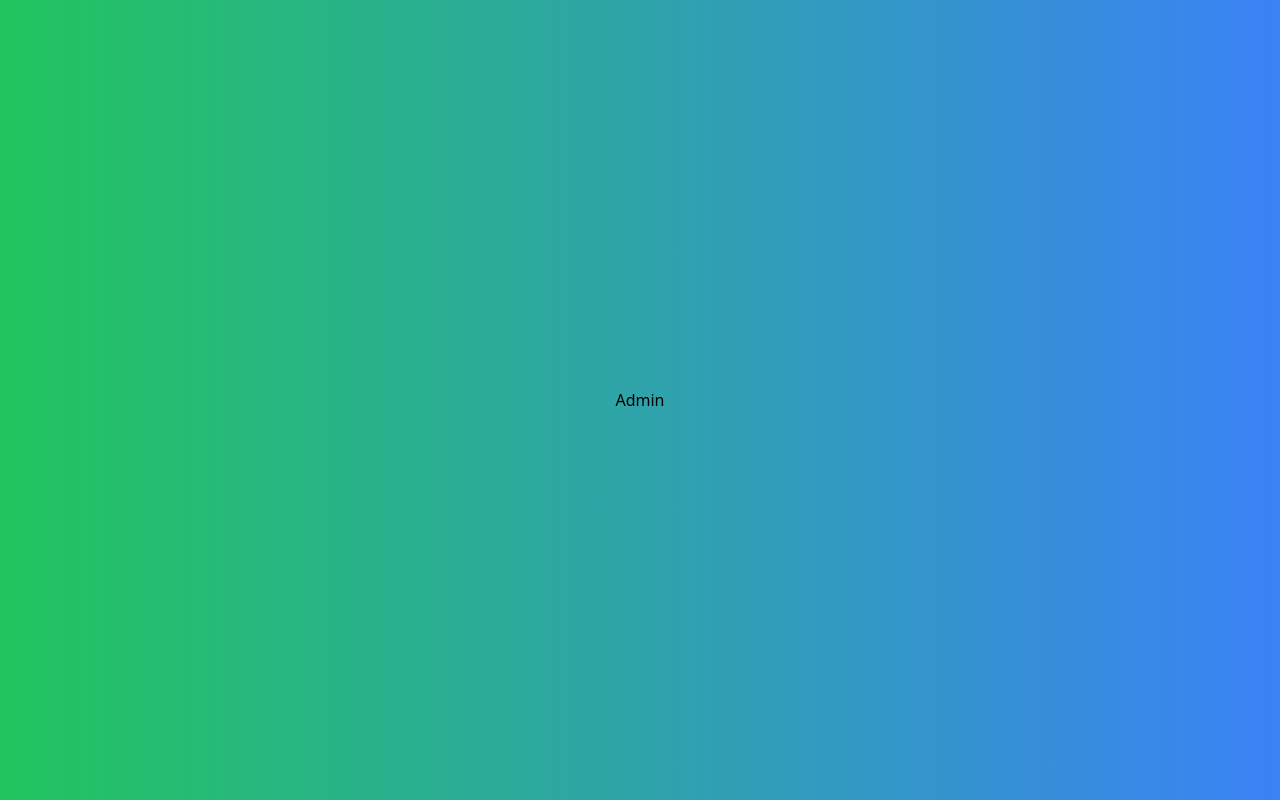
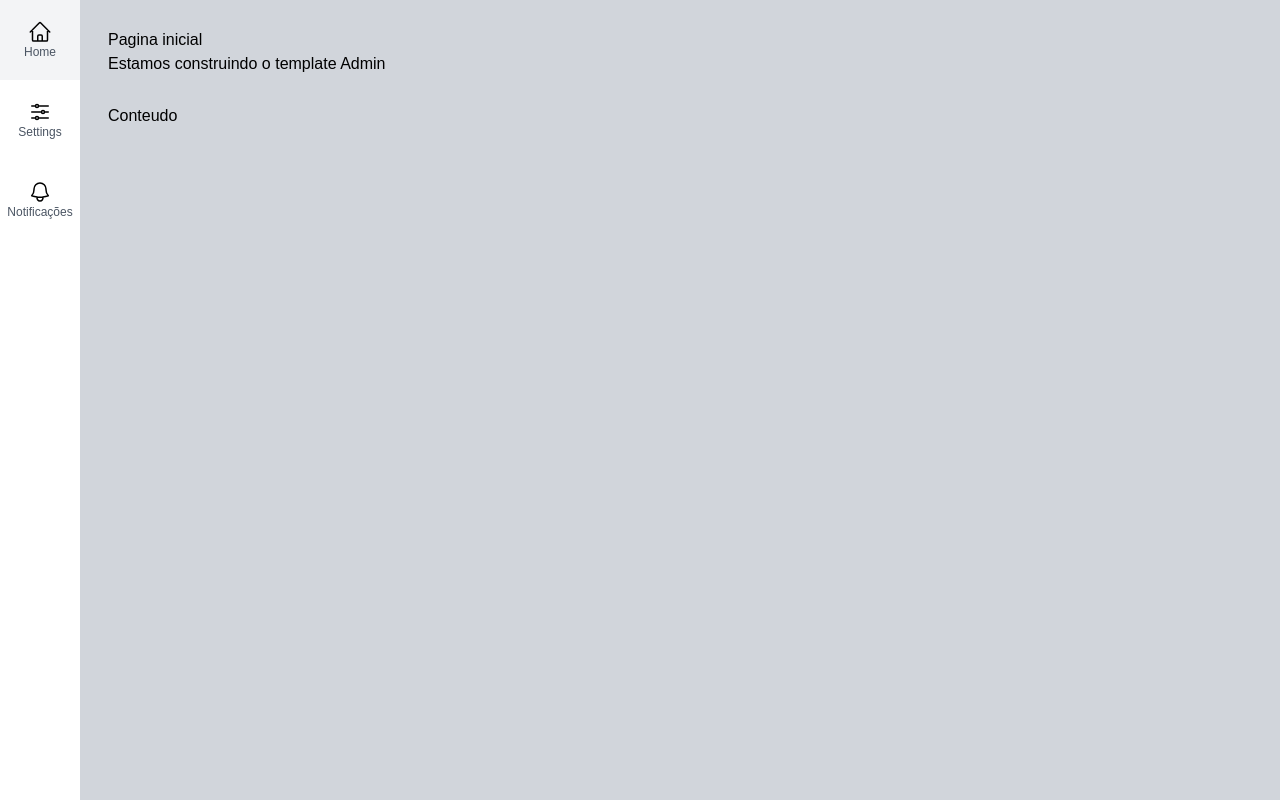
Before and after one commit to rjulio/admin-template, a Next.js app: page / in a window 1280 px wide. Built offline with nearby package versions, Linux system fonts and the light colour scheme.

Commit message:
created templates

```diff
--- /dev/null
+++ b/src/components/icons/index.tsx
@@ -0,0 +1,18 @@
+// icons from https://heroicons.com/
+export const IconHome = (
+	<svg xmlns="http://www.w3.org/2000/svg" fill="none" viewBox="0 0 24 24" strokeWidth={1.5} stroke="currentColor" className="size-6">
+	  <path strokeLinecap="round" strokeLinejoin="round" d="m2.25 12 8.954-8.955c.44-.439 1.152-.439 1.591 0L21.75 12M4.5 9.75v10.125c0 .621.504 1.125 1.125 1.125H9.75v-4.875c0-.621.504-1.125 1.125-1.125h2.25c.621 0 1.125.504 1.125 1.125V21h4.125c.621 0 1.125-.504 1.125-1.125V9.75M8.25 21h8.25" />
+	</svg>
+);
+
+export const IconSettings = (
+	<svg xmlns="http://www.w3.org/2000/svg" fill="none" viewBox="0 0 24 24" strokeWidth={1.5} stroke="currentColor" className="size-6">
+	  <path strokeLinecap="round" strokeLinejoin="round" d="M10.5 6h9.75M10.5 6a1.5 1.5 0 1 1-3 0m3 0a1.5 1.5 0 1 0-3 0M3.75 6H7.5m3 12h9.75m-9.75 0a1.5 1.5 0 0 1-3 0m3 0a1.5 1.5 0 0 0-3 0m-3.75 0H7.5m9-6h3.75m-3.75 0a1.5 1.5 0 0 1-3 0m3 0a1.5 1.5 0 0 0-3 0m-9.75 0h9.75" />
+	</svg>
+);
+
+export const IconBell = (
+	<svg xmlns="http://www.w3.org/2000/svg" fill="none" viewBox="0 0 24 24" strokeWidth={1.5} stroke="currentColor" className="size-6">
+	  <path strokeLinecap="round" strokeLinejoin="round" d="M14.857 17.082a23.848 23.848 0 0 0 5.454-1.31A8.967 8.967 0 0 1 18 9.75V9A6 6 0 0 0 6 9v.75a8.967 8.967 0 0 1-2.312 6.022c1.733.64 3.56 1.085 5.455 1.31m5.714 0a24.255 24.255 0 0 1-5.714 0m5.714 0a3 3 0 1 1-5.714 0" />
+	</svg>
+);
--- /dev/null
+++ b/src/components/template/Content.tsx
@@ -0,0 +1,13 @@
+interface ContentProps {
+	children?: any;
+}
+
+export default function Content(props: ContentProps) {
+	return (
+		<div className={`
+			flex flex-col mt-7
+		`}>
+			{ props.children }
+		</div>
+	);
+}
--- /dev/null
+++ b/src/components/template/Header.tsx
@@ -0,0 +1,14 @@
+import Title from '@/components/template/Title';
+
+interface HeaderProps {
+	title: string;
+	subtitle: string;
+}
+
+export default function Header(props: HeaderProps) {
+	return (
+		<div>
+			<Title title={ props.title } subtitle={ props.subtitle } />
+		</div>
+	);
+}
--- /dev/null
+++ b/src/components/template/Layout.tsx
@@ -0,0 +1,28 @@
+import SideMenu from '@/components/template/SideMenu';
+import Header from '@/components/template/Header';
+import Content from '@/components/template/Content';
+
+interface LayoutProps {
+	title: string;
+	subtitle: string;
+	children?: any;
+}
+
+export default function Layout(props: LayoutProps) {
+	return (
+		<div className={`flex h-screen w-screen`}>
+			<SideMenu />
+			<div className={`
+				flex flex-col bg-gray-300 dark:bg-gray-800
+				w-full p-7
+			`}>
+				<Header
+					title={ props.title }
+					subtitle={ props.subtitle } />
+				<Content>
+					{ props.children }
+				</Content>
+			</div>
+		</div>
+	);
+}
--- /dev/null
+++ b/src/components/template/SideMenu.tsx
@@ -0,0 +1,26 @@
+import SideMenuItem from '@/components/template/SideMenuItem';
+import { IconHome, IconSettings, IconBell } from '@/components/icons';
+
+interface SideMenuProps {
+}
+
+export default function SideMenu(props: SideMenuProps) {
+	return (
+		<aside>
+			<ul>
+				<SideMenuItem
+					icon={ IconHome }
+					text="Home"
+					url="/" />
+				<SideMenuItem
+					icon={ IconSettings }
+					text="Settings"
+					url="/settings" />
+				<SideMenuItem
+					icon={ IconBell }
+					text="Notificações"
+					url="/novidades" />
+			</ul>
+		</aside>
+	);
+}
--- /dev/null
+++ b/src/components/template/SideMenuItem.tsx
@@ -0,0 +1,29 @@
+import Link from 'next/link';
+
+interface SideMenuItemProps {
+	url: string;
+	text: string;
+	icon: any;
+}
+
+export default function SideMenuItem(props: SideMenuItemProps) {
+	return (
+		<li className={`
+			hover:bg-gray-100
+		`}>
+			<Link
+				href={ props.url }
+				className={`
+					flex flex-col justify-center items-center
+					w-20 h-20
+				`}>
+				{ props.icon }
+				<span className={`
+					text-xs font-light text-gray-600
+				`}>
+					{ props.text }
+				</span>
+			</Link>
+		</li>
+	);
+}
--- /dev/null
+++ b/src/components/template/Title.tsx
@@ -0,0 +1,19 @@
+interface TitleProps {
+	title: string;
+	subtitle: string;
+}
+
+export default function Title(props: TitleProps) {
+	return (
+		<div>
+			<h1 className={`
+			`}>
+				{ props.title }
+			</h1>
+			<h2 className={`
+			`}>
+				{ props.subtitle }
+			</h2>
+		</div>
+	);
+}
--- a/src/pages/index.tsx
+++ b/src/pages/index.tsx
@@ -1,10 +1,9 @@
+import Layout from '@/components/template/Layout';
+
 export default function Home() {
   return (
-    <div className={`
-      flex justify-center items-center h-screen
-      bg-gradient-to-r from-green-500 to-blue-500
-    `}>
-      <h1>Admin</h1>
-    </div>
+      <Layout title="Pagina inicial" subtitle="Estamos construindo o template Admin">
+        <h3>Conteudo</h3>
+      </Layout>
   );
 }
--- a/src/styles/globals.css
+++ b/src/styles/globals.css
@@ -2,29 +2,8 @@
 @tailwind components;
 @tailwind utilities;
 
-:root {
-  --foreground-rgb: 0, 0, 0;
-  --background-start-rgb: 214, 219, 220;
-  --background-end-rgb: 255, 255, 255;
-}
-
-@media (prefers-color-scheme: dark) {
-  :root {
-    --foreground-rgb: 255, 255, 255;
-    --background-start-rgb: 0, 0, 0;
-    --background-end-rgb: 0, 0, 0;
-  }
-}
-
-body {
-  color: rgb(var(--foreground-rgb));
-  background: linear-gradient(
-      to bottom,
-      transparent,
-      rgb(var(--background-end-rgb))
-    )
-    rgb(var(--background-start-rgb));
-}
+@import url('https://fonts.googleapis.com/css2?family=Poppins:wght@100;200;300;400;500;600;700;800;900&display=swap');
+html, body { font-family: 'Poppins', sans-serif; }
 
 @layer utilities {
   .text-balance {
--- a/tailwind.config.ts
+++ b/tailwind.config.ts
@@ -16,5 +16,6 @@ const config: Config = {
     },
   },
   plugins: [],
+  darkMode: 'class'
 };
 export default config;
```
